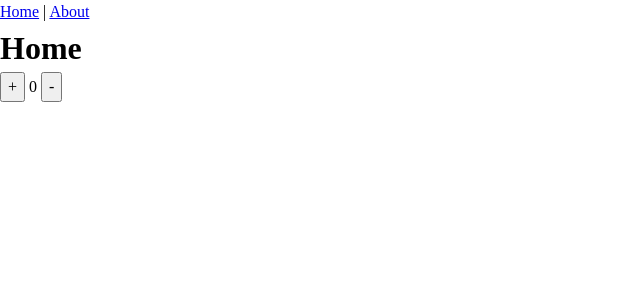
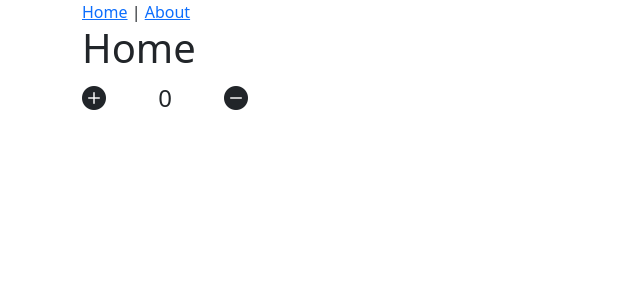
Before and after one commit to anykate/vue3-app-template, a Vue app: page / in a window 1280 px wide. Shown: the top 300 px of the page, without its empty margins (0-640 px from the left). Built offline with nearby package versions, Linux system fonts and the light colour scheme.

Commit message:
Adding bootstrap bootstrap-icons npm packages

```diff
--- a/package.json
+++ b/package.json
@@ -10,6 +10,8 @@
     },
     "dependencies": {
         "axios": "^1.5.1",
+        "bootstrap": "^5.3.2",
+        "bootstrap-icons": "^1.11.1",
         "pinia": "^2.1.6",
         "vue": "^3.3.4",
         "vue-router": "^4.2.5"
--- a/src/assets/css/style.css
+++ b/src/assets/css/style.css
@@ -1,50 +1 @@
-/*
-  Josh's Custom CSS Reset
-  https://www.joshwcomeau.com/css/custom-css-reset/
-*/
-
-*,
-*::before,
-*::after {
-    box-sizing: border-box;
-}
-
-* {
-    margin: 0;
-}
-
-body {
-    line-height: 1.5;
-    -webkit-font-smoothing: antialiased;
-}
-
-img,
-picture,
-video,
-canvas,
-svg {
-    display: block;
-    max-width: 100%;
-}
-
-input,
-button,
-textarea,
-select {
-    font: inherit;
-}
-
-p,
-h1,
-h2,
-h3,
-h4,
-h5,
-h6 {
-    overflow-wrap: break-word;
-}
-
-#root,
-#__next {
-    isolation: isolate;
-}
+/* Custom CSS styles */
--- a/src/layouts/DefaultLayout.vue
+++ b/src/layouts/DefaultLayout.vue
@@ -6,9 +6,4 @@
     </div>
 </template>
 
-<style scoped>
-.container {
-    max-width: 1440px;
-    margin: 0 auto;
-}
-</style>
+<style scoped></style>
--- a/src/main.js
+++ b/src/main.js
@@ -1,8 +1,12 @@
 import App from '@/App.vue'
 import router from '@/router'
 
+import 'bootstrap-icons/font/bootstrap-icons.min.css'
+import 'bootstrap/dist/css/bootstrap.min.css'
+import 'bootstrap/dist/js/bootstrap.bundle.min'
+import 'vue-toastification/dist/index.css'
+
 import '@/assets/css/style.css'
-import 'vue-toastification/dist/index.css'
 
 import { createPinia } from 'pinia'
 import { createApp } from 'vue'
--- a/src/stores/counter.js
+++ b/src/stores/counter.js
@@ -15,7 +15,7 @@ export const useCounterStore = defineStore('counter', {
             this.count++
 
             toast.info('Counter incremented!', {
-                timeout: 3000,
+                timeout: 1000,
             })
         },
 
@@ -25,7 +25,7 @@ export const useCounterStore = defineStore('counter', {
             this.count--
 
             toast.info('Counter decremented!', {
-                timeout: 3000,
+                timeout: 1000,
             })
         },
     },
--- a/src/views/HomeView.vue
+++ b/src/views/HomeView.vue
@@ -10,8 +10,31 @@ const store = useCounterStore()
 
         <!-- {{ store.doubleCount }} -->
 
-        <button @click="store.increment">+</button>
-        {{ store.count }}
-        <button @click="store.decrement">-</button>
+        <div class="row">
+            <div class="col-md-2">
+                <div
+                    class="d-flex justify-content-between align-items-center fs-4"
+                >
+                    <i
+                        @click="store.increment"
+                        class="bi bi-plus-circle-fill"
+                    ></i>
+
+                    {{ store.count }}
+
+                    <i
+                        @click="store.decrement"
+                        class="bi bi-dash-circle-fill"
+                    ></i>
+                </div>
+            </div>
+            <div class="col-md-10"></div>
+        </div>
     </div>
 </template>
+
+<style scoped>
+.bi {
+    cursor: pointer;
+}
+</style>
```
